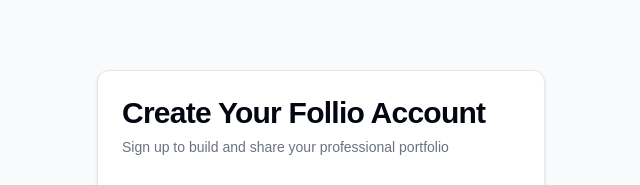
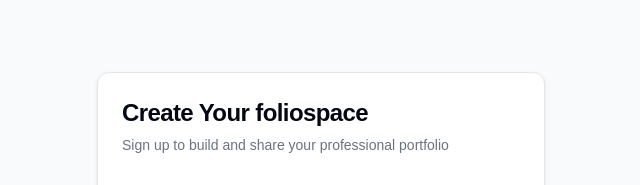
Before and after one commit to Xertifiedloaded/foliospace, a Next.js app: page /auth/register in a window 1280 px wide. Shown: the top 185 px of the page, without its empty margins (319-959 px from the left). Built offline with nearby package versions, Linux system fonts and the light colour scheme; no server answers.

Commit message:
error message

```diff
--- a/src/pages/auth/register/index.tsx
+++ b/src/pages/auth/register/index.tsx
@@ -71,8 +71,8 @@
     <div className="flex min-h-screen items-center justify-center bg-gray-50 p-4">
       <Card className="w-full max-w-md">
         <CardHeader>
-          <CardTitle className="text-3xl font-bold">
-            Create Your Follio Account
+          <CardTitle className="text-2xl font-bold">
+            Create Your foliospace
           </CardTitle>
           <CardDescription>
             Sign up to build and share your professional portfolio
@@ -87,7 +87,7 @@
                 type="text"
                 placeholder="Choose a unique username"
                 {...register("username")}
-                className="mt-2"
+                className="mt-2 placeholder:text-sm"
               />
               {errors.username && (
                 <p className="text-red-500 text-sm mt-1">
@@ -102,7 +102,7 @@
                 type="text"
                 placeholder="Enter your full name"
                 {...register("name")}
-                className="mt-2"
+                className="mt-2  placeholder:text-sm"
               />
               {errors.name && (
                 <p className="text-red-500 text-sm mt-1">
@@ -118,7 +118,7 @@
                 type="email"
                 placeholder="you@example.com"
                 {...register("email")}
-                className="mt-2"
+                className="mt-2  placeholder:text-sm"
               />
               {errors.email && (
                 <p className="text-red-500 text-sm mt-1">
@@ -134,7 +134,7 @@
                 type="password"
                 placeholder="Create a strong password"
                 {...register("password")}
-                className="mt-2"
+                className="mt-2  placeholder:text-sm"
               />
               {errors.password && (
                 <p className="text-red-500 text-sm mt-1">
@@ -150,7 +150,7 @@
                 type="password"
                 placeholder="Repeat your password"
                 {...register("confirmPassword")}
-                className="mt-2"
+                className="mt-2  placeholder:text-sm"
               />
               {errors.confirmPassword && (
                 <p className="text-red-500 text-sm mt-1">
```
